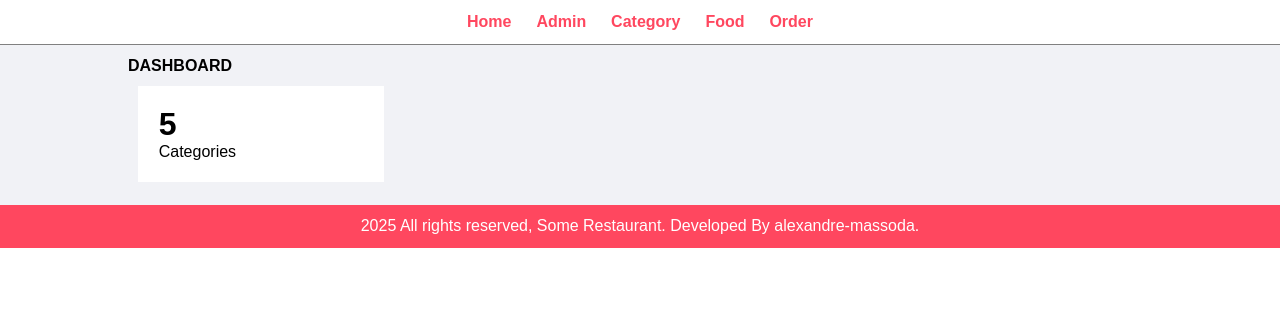
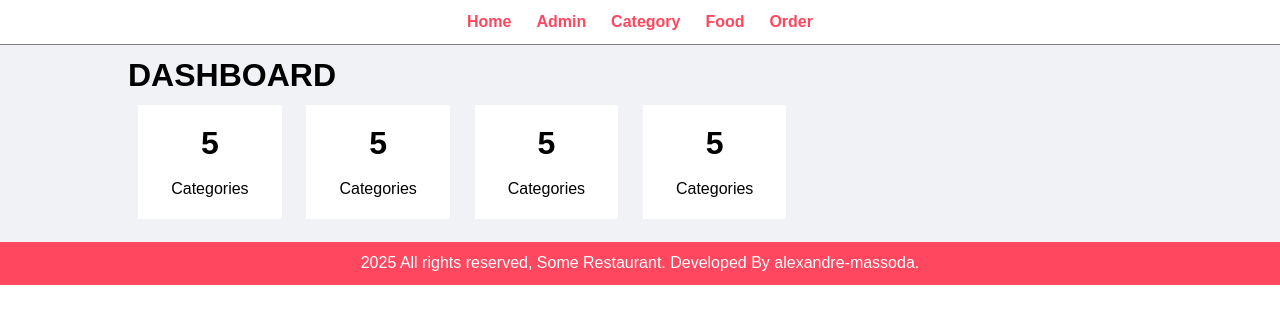
Before and after one commit to Xander1936/food-order-php, a PHP site: page /admin/index.php in a window 1280 px wide. Shown: the top 324 px of the page. Run offline with PHP 8.4, Linux system fonts and the light colour scheme.

Commit message:
Full Admin Dashboard + Menu and Food break into Components

```diff
--- a/admin/index.php
+++ b/admin/index.php
@@ -1,45 +1,33 @@
-<html>
-    <head>
-        <title>Food Order Website</title>
-        <link rel="stylesheet" href="../css/admin.css">
-    </head>
-    <body>
-        <!-- Menu section starts -->
-        <div class="menu text-center">
-            <div class="wrapper">
-                <ul>
-                    <li><a href="#">Home</a></li>
-                    <li><a href="#">Admin</a></li>
-                    <li><a href="#">Category</a></li>
-                    <li><a href="#">Food</a></li>
-                    <li><a href="#">Order</a></li>
-                </ul>
-            </div>
-        </div>
-        <!-- Menu section ends -->
+<?php include("partials/menu.php"); ?>
 
         <!-- Main section starts -->
         <div class="main-content">
             <div class="wrapper">
-                <strong>DASHBOARD</strong>
+                <h1>DASHBOARD</h1>
 
-                <div class="col-4">
+                <div class="col-4 text-center">
                     <h1>5</h1>
+                    <br>
                     Categories
                 </div>
+                <div class="col-4 text-center">
+                    <h1>5</h1>
+                    <br>
+                    Categories
+                </div>
+                <div class="col-4 text-center">
+                    <h1>5</h1>
+                    <br>
+                    Categories
+                </div>
+                <div class="col-4 text-center">
+                    <h1>5</h1>
+                    <br>
+                    Categories
+                </div>
+                <!-- <div class="clearfix"></div> -->
             </div>
         </div>
         <!-- Main section ends -->
 
-        <!-- Footer section starts -->
-        <div class="footer">
-            <div class="wrapper">
-                <p class="text-center">2025 All rights reserved, Some Restaurant. Developed By <a href="http://www.linkdein.com/in/alexandre-massoda">alexandre-massoda</a>.</p>
-            </div>
-        </div>
-        <!-- Footer section ends -->
-
-
-
-    </body>
-</html>
+    <?php include("partials/footer.php"); ?>
--- /dev/null
+++ b/admin/partials/footer.php
@@ -0,0 +1,9 @@
+<!-- Footer section starts -->
+        <div class="footer">
+            <div class="wrapper">
+                <p class="text-center">2025 All rights reserved, Some Restaurant. Developed By <a href="http://www.linkdein.com/in/alexandre-massoda">alexandre-massoda</a>.</p>
+            </div>
+        </div>
+        <!-- Footer section ends -->
+    </body>
+</html>
--- /dev/null
+++ b/admin/partials/menu.php
@@ -0,0 +1,19 @@
+<html>
+    <head>
+        <title>Food Order Website</title>
+        <link rel="stylesheet" href="../css/admin.css">
+    </head>
+    <body>
+        <!-- Menu section starts -->
+        <div class="menu text-center">
+            <div class="wrapper">
+                <ul>
+                    <li><a href="index.php">Home</a></li>
+                    <li><a href="manage-admin.php">Admin</a></li>
+                    <li><a href="manage-category.php">Category</a></li>
+                    <li><a href="manage-food.php">Food</a></li>
+                    <li><a href="manage-order.php">Order</a></li>
+                </ul>
+            </div>
+        </div>
+        <!-- Menu section ends -->
--- a/css/admin.css
+++ b/css/admin.css
@@ -19,6 +19,11 @@
 .text-center {
     text-align: center;
 }
+
+/* .clearfix {
+    float: none;
+    clear: both;
+} */
 
 /* CSS for Menu */
 .menu {
@@ -46,11 +51,13 @@
 }
 
 .col-4 {
-    width: 20%;
+    width: 10%;
     background-color: white;
     margin: 1%;
     padding: 2%;
+    display: inline-block;
 }
+
 
 /* CSS for Footer */
 .footer {
```
Also changed, not shown: admin/manage-admin.php (added, +12 -0 lines), admin/manage-category.php (added, +9 -0 lines), admin/manage-food.php (added, +9 -0 lines), admin/manage-order.php (added, +9 -0 lines).
